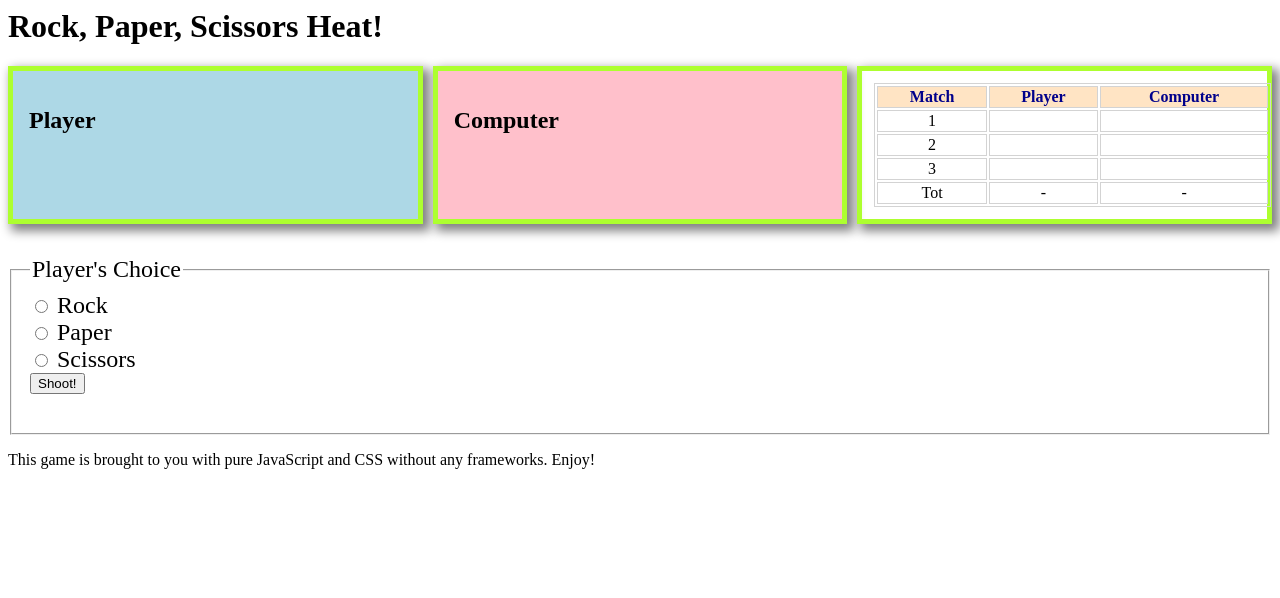
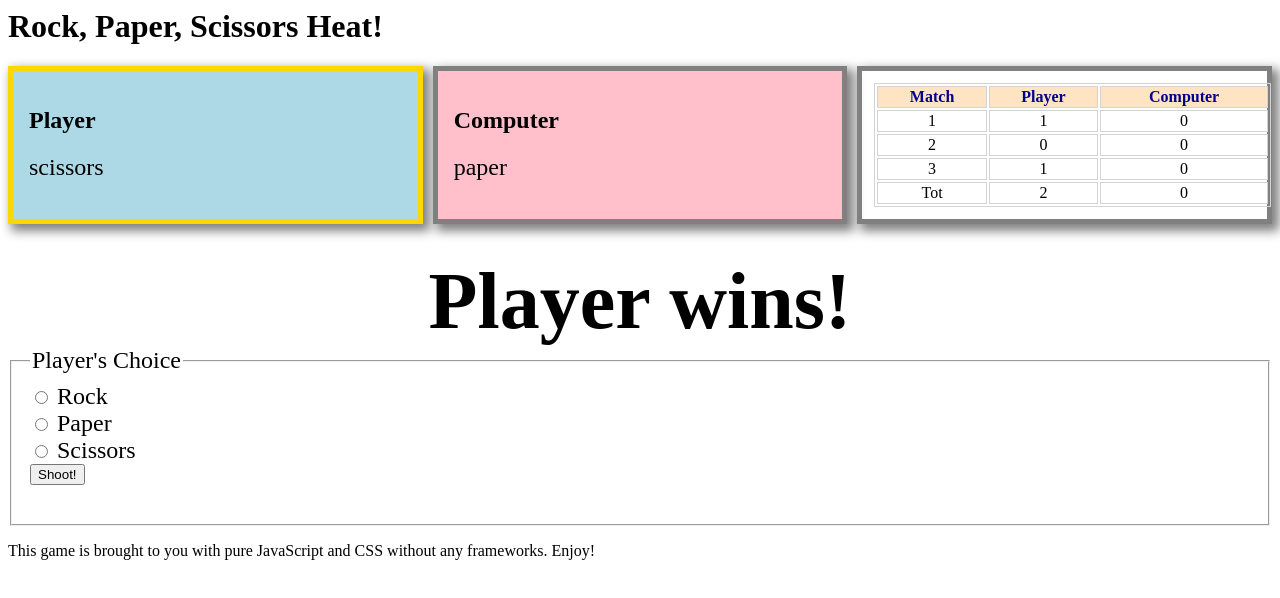
Before and after one commit to rietta/rock-paper-scissors-tournament, a plain HTML site: page game.html in a window 1280 px wide. Drawn offline with Linux system fonts and the light colour scheme.

Commit message:
Start with a fake last game on the screen

```diff
--- a/board.css
+++ b/board.css
@@ -6,7 +6,7 @@
 }
 
 .display {
-  border: thick solid greenyellow;
+  border: thick solid gray;
   box-shadow: 5px 5px 10px 2px gray;
   padding: 1em;
   span {
@@ -20,6 +20,10 @@
 
 .computer {
   background-color: pink;
+}
+
+.winner {
+  border-color: gold;
 }
 
 .leaderboard {
@@ -46,6 +50,12 @@
   }
 }
 
+.tournament_results {
+  font-size: 5em;
+  font-weight: bold;
+  text-align: center;
+}
+
 fieldset {
   font-size: 1.5em;
 }
--- a/game.html
+++ b/game.html
@@ -9,17 +9,16 @@
     <h1>Rock, Paper, Scissors Heat!</h1>
 
     <div class="game_stats_area">
-
-      <div class="display player" id="player_box">
+      <div class="display player winner" id="player_box">
         <h2>Player</h2>
 
-        <span id="player_choice"></span>
+        <span id="player_choice">scissors</span>
       </div>
 
       <div class="display computer" id="computer_box">
         <h2>Computer</h2>
 
-        <span id="computer_choice"></span>
+        <span id="computer_choice">paper</span>
       </div>
 
       <div class="display leaderboard">
@@ -34,31 +33,34 @@
           <tbody>
             <tr id="m1row">
               <td>1</td>
-              <td id="m1player"></td>
-              <td id="m1computer"></td>
+              <td id="m1player">1</td>
+              <td id="m1computer">0</td>
             </tr>
 
             <tr id="m2row">
               <td>2</td>
-              <td id="m2player"></td>
-              <td id="m2computer"></td>
+              <td id="m2player">0</td>
+              <td id="m2computer">0</td>
             </tr>
 
             <tr id="m3row">
               <td>3</td>
-              <td id="m3player"></td>
-              <td id="m3computer"></td>
+              <td id="m3player">1</td>
+              <td id="m3computer">0</td>
             </tr>
           </tbody>
           <tfoot>
             <tr id="totals">
               <td>Tot</td>
-              <td id="total_player">-</td>
-              <td id="total_computer">-</td>
+              <td id="total_player">2</td>
+              <td id="total_computer">0</td>
             </tr>
           </tfoot>
         </table>
       </div>
+    </div>
+    <div class="tournament_results">
+      <span id="winner">Player wins!</span>
     </div>
 
     <fieldset id="game-selection">
```
